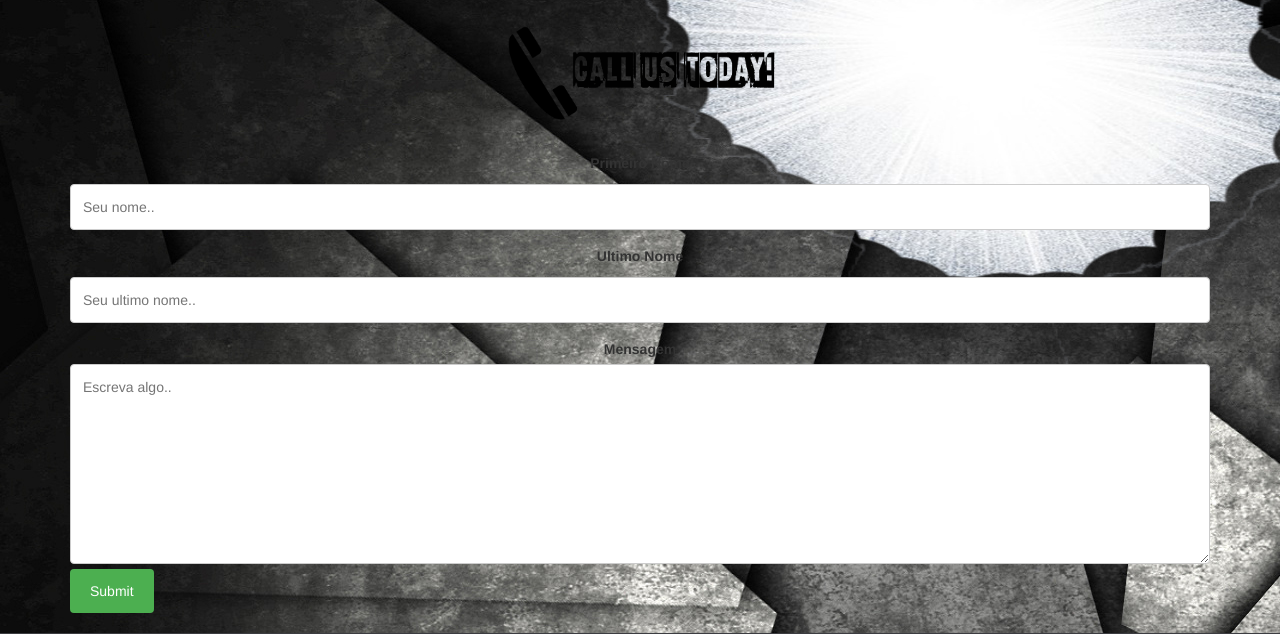
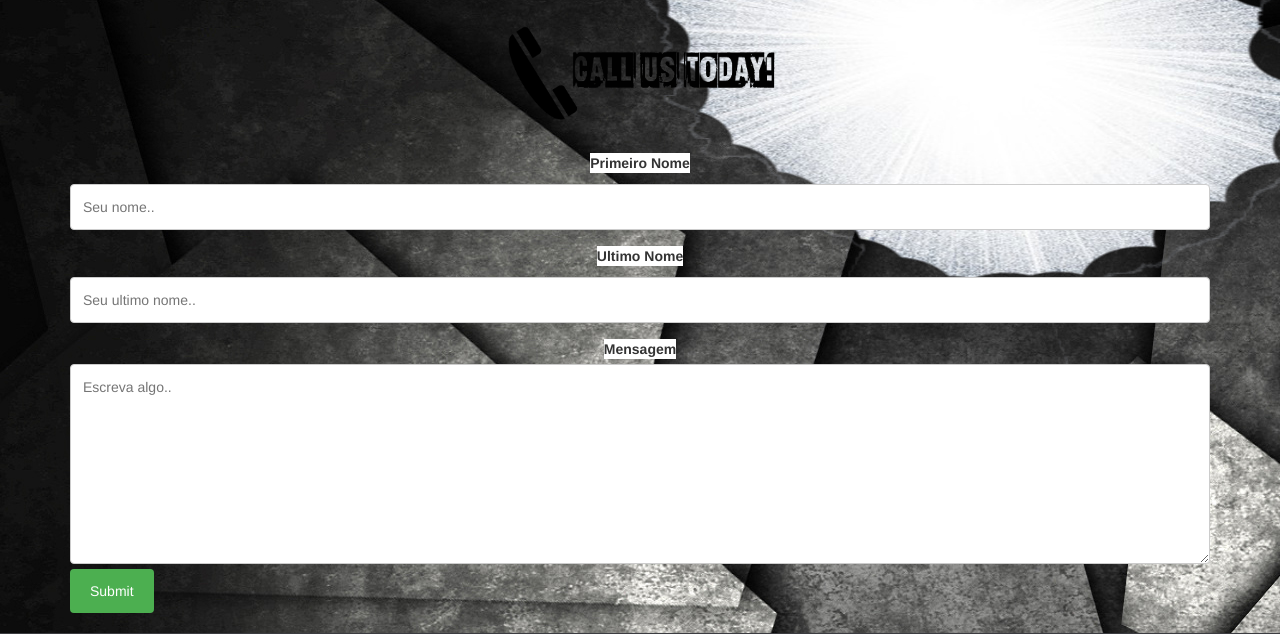
Before and after one commit to Nayorken/Apresenta-o01, a Flask app: page /contactos in a window 1280 px wide. Shown: the part 50-684 px from the top of the page. Run offline with Flask 2, Linux system fonts and the light colour scheme; parts of the project's set-up code (start-up, migrations or seed data) failed here and were passed over; some libraries are stand-ins or nearby versions.

Commit message:
Atualização (v29)

```diff
--- a/templates/contactos.html
+++ b/templates/contactos.html
@@ -40,7 +40,12 @@ input[type=submit]:hover {
   padding: 20px;
 }
 
+.auto-style1 {
+	background-color: white;
     </style>
+
+
+
 </head>
 <body>
 <center>
@@ -50,15 +55,15 @@ input[type=submit]:hover {
 <div class="container">
     <form method="post" action="mailto:destinatario@exemplosouohugo.com">
         <center>
-            <label for="fname">Primeiro Nome</label>
+            <label for="fname" class="auto-style1">Primeiro Nome</label>
             <input type="text" id="fname" name="firstname" placeholder="Seu nome..">
         </center>
         <center>
-            <label for="lname">Ultimo Nome</label>
+            <label for="lname" class="auto-style1">Ultimo Nome</label>
             <input type="text" id="lname" name="lastname" placeholder="Seu ultimo nome..">
         </center>
         <center>
-            <label for="subject">Mensagem</label>
+            <label for="subject" class="auto-style1">Mensagem</label>
             <textarea id="subject" name="subject" placeholder="Escreva algo.." style="height:200px"></textarea>
         </center>
         <input type="submit" value="Submit">
```
